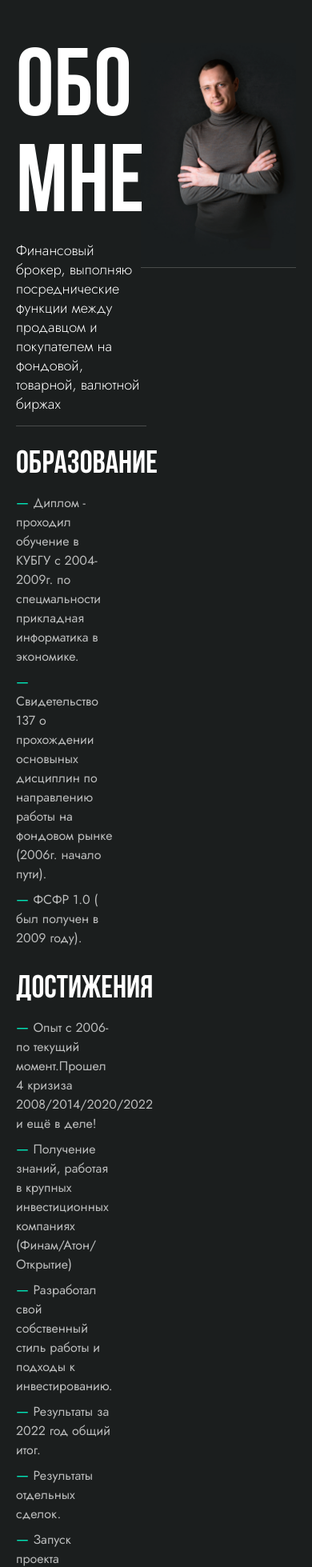
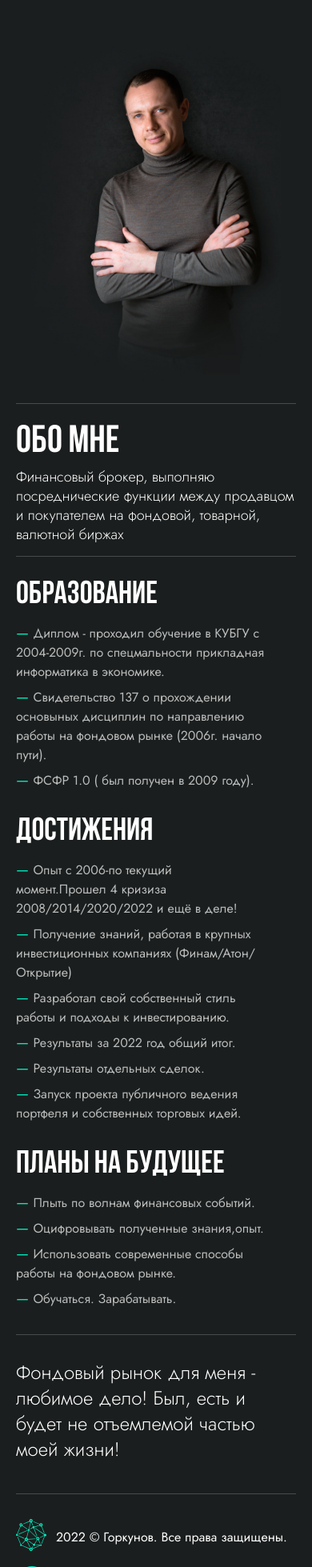
Before and after one commit to yurkaronin/gorkunov.loc, a PHP site: page /about-me.php in a window 390 px wide. Shown: the part 86-2045 px from the top of the page at 80% size. Run offline with PHP 8.4, Linux system fonts and the light colour scheme; some libraries are stand-ins or nearby versions; some web fonts are replaced.

Commit message:
Адаптив страницы ОБО МНЕ

```diff
--- a/css/sections/_personal-card.scss
+++ b/css/sections/_personal-card.scss
@@ -79,7 +79,8 @@
     font-size: 24px;
     line-height: 1.33;
     color: #ffffff;
-    padding-top: 31px;border-top: 1px solid;
+    padding-top: 31px;
+    border-top: 1px solid;
     border-color: rgba(#ffffff, 0.2);
     margin-bottom: 72px;
     blockquote {
@@ -164,6 +165,35 @@
       font-size: 55px;
       margin-bottom: 0.5em;
     }
+    &--long &__grid {
+      grid-template-columns: 1fr;
+    }
+    &--long &__description {
+      grid-column-start: initial;
+      grid-column-end: initial;
+      grid-row-start: initial;
+      grid-row-end: initial;
+    }
+    &--long &__photo {
+      order: -1;
+      grid-column-start: initial;
+      grid-column-end: initial;
+      grid-row-start: initial;
+      grid-row-end: initial;
+    }
+    &--long &__title {
+      font-size: 65px;
+    }
+  }
+
+  @media (max-width: 768px) {
+    &__blockquote {
+      margin-bottom: 12px;
+    }
+
+    &--long &__title {
+      font-size: 48px;
+    }
   }
 
   @media (max-width: 425px) {
--- a/css/style.css
+++ b/css/style.css
@@ -1120,6 +1120,33 @@ input[type=radio].visually-hidden {
     font-size: 55px;
     margin-bottom: 0.5em;
   }
+  .personal-card--long .personal-card__grid {
+    grid-template-columns: 1fr;
+  }
+  .personal-card--long .personal-card__description {
+    grid-column-start: initial;
+    grid-column-end: initial;
+    grid-row-start: initial;
+    grid-row-end: initial;
+  }
+  .personal-card--long .personal-card__photo {
+    order: -1;
+    grid-column-start: initial;
+    grid-column-end: initial;
+    grid-row-start: initial;
+    grid-row-end: initial;
+  }
+  .personal-card--long .personal-card__title {
+    font-size: 65px;
+  }
+}
+@media (max-width: 768px) {
+  .personal-card__blockquote {
+    margin-bottom: 12px;
+  }
+  .personal-card--long .personal-card__title {
+    font-size: 48px;
+  }
 }
 @media (max-width: 425px) {
   .personal-card {
```
Lines whose indentation alone changed are shown as unchanged.
